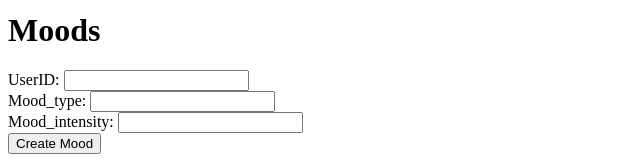
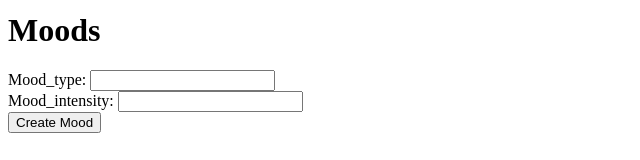
Before and after one commit to JoseMRodriguezO/mental-health-app, a React (Vite) app: page / in a window 1280 px wide. Shown: the part 237-397 px from the top of the page, without its empty margins (0-640 px from the left). Built offline with nearby package versions, Linux system fonts and the light colour scheme; no server answers.

Commit message:
fix Mood create action

```diff
--- a/src/Content.jsx
+++ b/src/Content.jsx
@@ -13,6 +13,7 @@ export function Content() {
   const [journalEntries, setJournalEntries] = useState([]);
   const [isJournalEntriesShowVisible, setIsJournalEntriesShowvisible] = useState(false);
   const [currentJournalEntry, setCurrentJournalEntry] = useState({});
+  const [moods, setMoods] = useState([]);
 
   const handleIndexJournalEntries = () => {
     console.log("handleIndexjournalEntries");
--- a/src/MoodsNew.jsx
+++ b/src/MoodsNew.jsx
@@ -10,13 +10,10 @@ export function MoodsNew(props) {
       <h1>Moods</h1>
       <form onSubmit={handleSubmit}>
         <div>
-          UserID: <input user_id="user_id" type="text" />
+          Mood_type: <input name="mood_type" type="text" />
         </div>
         <div>
-          Mood_type: <input mood_type="mood_type" type="text" />
-        </div>
-        <div>
-          Mood_intensity: <input mood_intensity="mood_intensity" type="text" />
+          Mood_intensity: <input name="mood_intensity" type="text" />
         </div>
 
         <button type="submit">Create Mood</button>
```
